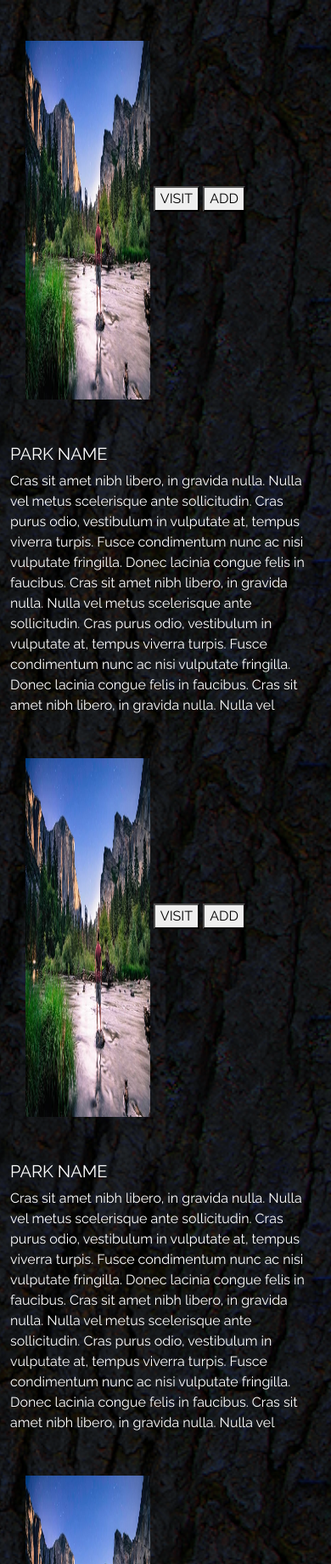
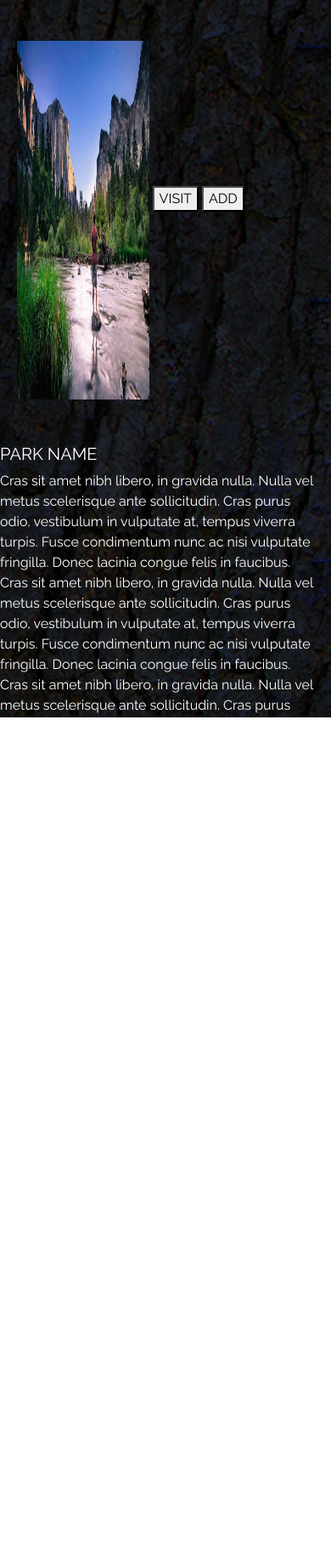
Before and after one commit to markdlt4/Project_2, a website: page public/parks.html in a window 390 px wide. Shown: the part 160-2000 px from the top of the page at 85% size. After the commit the page ends 1194 px from the top, so only its background shows below. Drawn offline with nearby package versions, Linux system fonts and the light colour scheme.

Commit message:
update parks page

```diff
--- a/public/js/search.js
+++ b/public/js/search.js
@@ -11,8 +11,6 @@ const siteURL = "https://frozen-island-95140.herokuapp.com"
 
 $("#run-search").on("click", function(event) {
     event.preventDefault();
-    //Clear any previous data here
-    //document.getElementById("anydatatoclear").innerHTML = "";
     userInput = document.getElementById("search-input").value;
     search =
     'https://developer.nps.gov/api/v1/'
@@ -20,13 +18,10 @@ $("#run-search").on("click", function(event) {
     + '?q='
     + userInput
     + apiKey;
-    console.log(search);
     $.ajax({
         url: search,
         method: "GET"
       }).then(function(response) {
-        console.log(response);
-        console.log(response.data[0].fullName);
         location.href = '/parks/' + response.data[0].fullName
       });
 });
--- a/public/js/searchResults.js
+++ b/public/js/searchResults.js
@@ -1 +1,27 @@
 //Window.location.href
+
+const apiKey = '\&api_key=oZZ6A3EEQPoNgJfv3fM7VlQt9Jcky7VyMODxwiof'
+const searchItem = 'parks'
+const searchTerm = window.location.href.replace('', '');
+
+$(document).ready(function(){
+    console.log(location.search);
+    console.log(searchTerm);
+    event.preventDefault();
+    search =
+    'https://developer.nps.gov/api/v1/'
+    + searchItem
+    + '?q='
+    + searchTerm
+    + apiKey;
+    $.ajax({
+        url: search,
+        method: 'GET'
+        }).then(function(response) {
+        document.getElementById('bodyText').innerHTML = response.data[0];
+        document.getElementById('park-name').innerHTML = response.data[0].fullName;
+        });
+    });
+
+bodyText
+park-name
--- a/public/parks.html
+++ b/public/parks.html
@@ -36,12 +36,14 @@
               </ul>
             </nav>
           </div>
+        </div>
+      </div>
 
 
         <div class="media bg-dark">
           <img class=" align-self-start mr-3 mt-5 image-1" src="/images/man looking up at yosemite.jpg" alt="Generic placeholder image">
-          <div class="media-body col-md-6 mt-5 ">
-            <h5 class="mt-1 text-1">PARK NAME</h5>
+          <div id='bodyText' class="media-body col-md-6 mt-5 ">
+            <h5 id='park-name' class="mt-1 text-1">PARK NAME</h5>
             Cras sit amet nibh libero, in gravida nulla. Nulla vel metus scelerisque ante sollicitudin. Cras purus odio, vestibulum in vulputate at, tempus viverra turpis. Fusce condimentum nunc ac nisi vulputate fringilla. Donec lacinia congue felis in faucibus.
             Cras sit amet nibh libero, in gravida nulla. Nulla vel metus scelerisque ante sollicitudin. Cras purus odio, vestibulum in vulputate at, tempus viverra turpis. Fusce condimentum nunc ac nisi vulputate fringilla. Donec lacinia congue felis in faucibus. Cras sit amet nibh libero, in gravida nulla. Nulla vel metus scelerisque ante sollicitudin. Cras purus odio, vestibulum in vulputate at, tempus viverra turpis. Fusce condimentum nunc ac nisi vulputate fringilla. Donec lacinia congue felis in faucibus.
             Cras sit amet nibh libero, in gravida nulla. Nulla vel metus scelerisque ante sollicitudin. Cras purus odio, vestibulum in vulputate at, tempus viverra turpis. Fusce condimentum nunc ac nisi vulputate fringilla. Donec lacinia congue felis in faucibus.
@@ -49,29 +51,7 @@
           <button type="button" class="btn1">VISIT</button>
           <button type="button" class="btn1">ADD</button>
         </div>
-
-        <div class="media  bg-dark">
-          <img class=" align-self-start mr-3 mt-5 image-1" src="/images/man looking up at yosemite.jpg" alt="Generic placeholder image">
-          <div class="media-body col-md-6 mt-5 ">
-            <h5 class="mt-1 text-1">PARK NAME</h5>
-            Cras sit amet nibh libero, in gravida nulla. Nulla vel metus scelerisque ante sollicitudin. Cras purus odio, vestibulum in vulputate at, tempus viverra turpis. Fusce condimentum nunc ac nisi vulputate fringilla. Donec lacinia congue felis in faucibus.
-            Cras sit amet nibh libero, in gravida nulla. Nulla vel metus scelerisque ante sollicitudin. Cras purus odio, vestibulum in vulputate at, tempus viverra turpis. Fusce condimentum nunc ac nisi vulputate fringilla. Donec lacinia congue felis in faucibus. Cras sit amet nibh libero, in gravida nulla. Nulla vel metus scelerisque ante sollicitudin. Cras purus odio, vestibulum in vulputate at, tempus viverra turpis. Fusce condimentum nunc ac nisi vulputate fringilla. Donec lacinia congue felis in faucibus.
-            Cras sit amet nibh libero, in gravida nulla. Nulla vel metus scelerisque ante sollicitudin. Cras purus odio, vestibulum in vulputate at, tempus viverra turpis. Fusce condimentum nunc ac nisi vulputate fringilla. Donec lacinia congue felis in faucibus.
-          </div>
-          <button type="button" class="btn1">VISIT</button>
-          <button type="button" class="btn1">ADD</button>
-        </div>
-
-        <div class="media  bg-dark">
-          <img class=" align-self-start mr-3 mt-5 image-1" src="/images/man looking up at yosemite.jpg" alt="Generic placeholder im
-          age">
-          <div class="media-body col-md-6 mt-5 ">
-            <h5 id='park-name' class="mt-1 text-1">PARK NAME</h5>
-            Cras sit amet nibh libero, in gravida nulla. Nulla vel metus scelerisque ante sollicitudin. Cras purus odio, vestibulum in vulputate at, tempus viverra turpis. Fusce condimentum nunc ac nisi vulputate fringilla. Donec lacinia congue felis in faucibus.
-            Cras sit amet nibh libero, in gravida nulla. Nulla vel metus scelerisque ante sollicitudin. Cras purus odio, vestibulum in vulputate at, tempus viverra turpis. Fusce condimentum nunc ac nisi vulputate fringilla. Donec lacinia congue felis in faucibus. Cras sit amet nibh libero, in gravida nulla. Nulla vel metus scelerisque ante sollicitudin. Cras purus odio, vestibulum in vulputate at, tempus viverra turpis. Fusce condimentum nunc ac nisi vulputate fringilla. Donec lacinia congue felis in faucibus.
-            Cras sit amet nibh libero, in gravida nulla. Nulla vel metus scelerisque ante sollicitudin. Cras purus odio, vestibulum in vulputate at, tempus viverra turpis. Fusce condimentum nunc ac nisi vulputate fringilla. Donec lacinia congue felis in faucibus.
-          </div>
-        </div>
+      </div>
 
 
 
```
